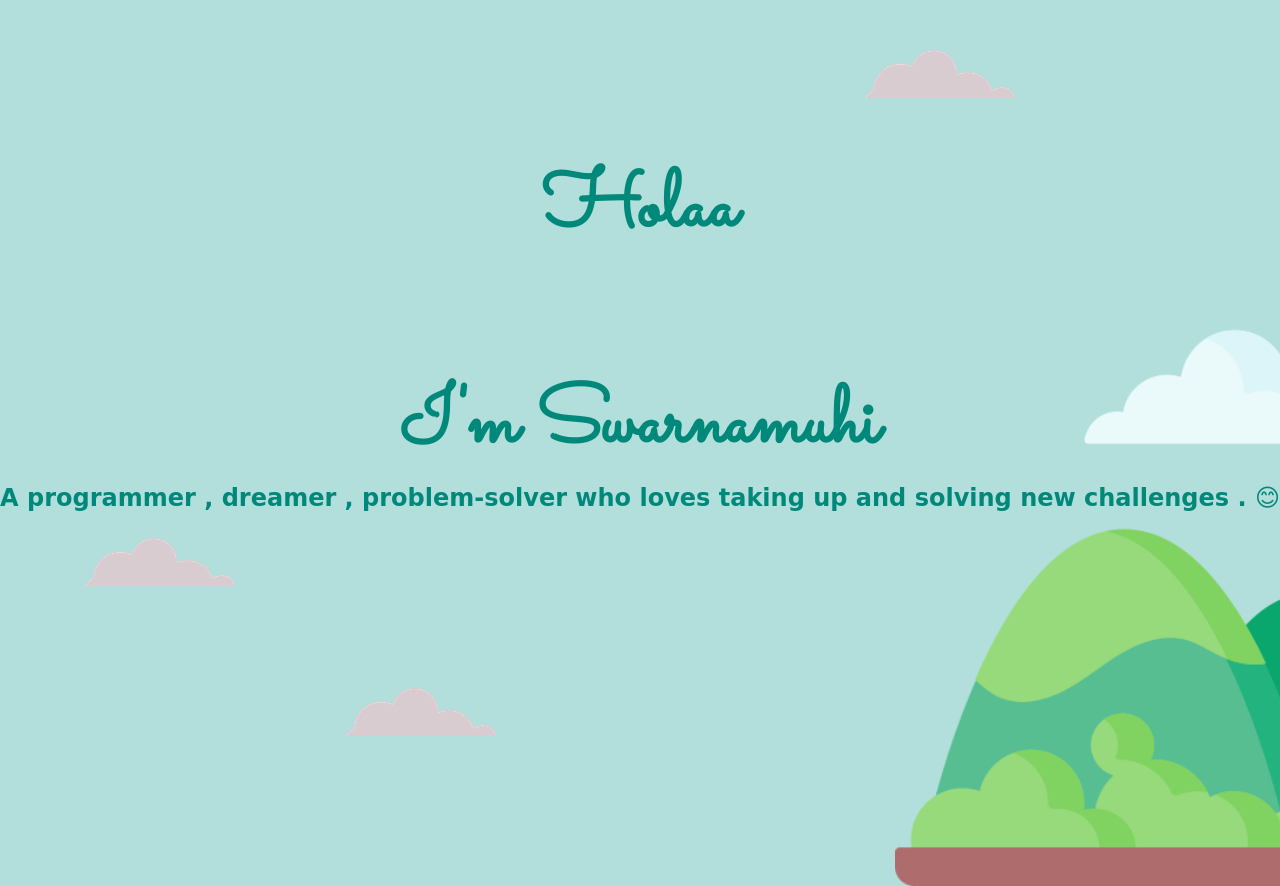
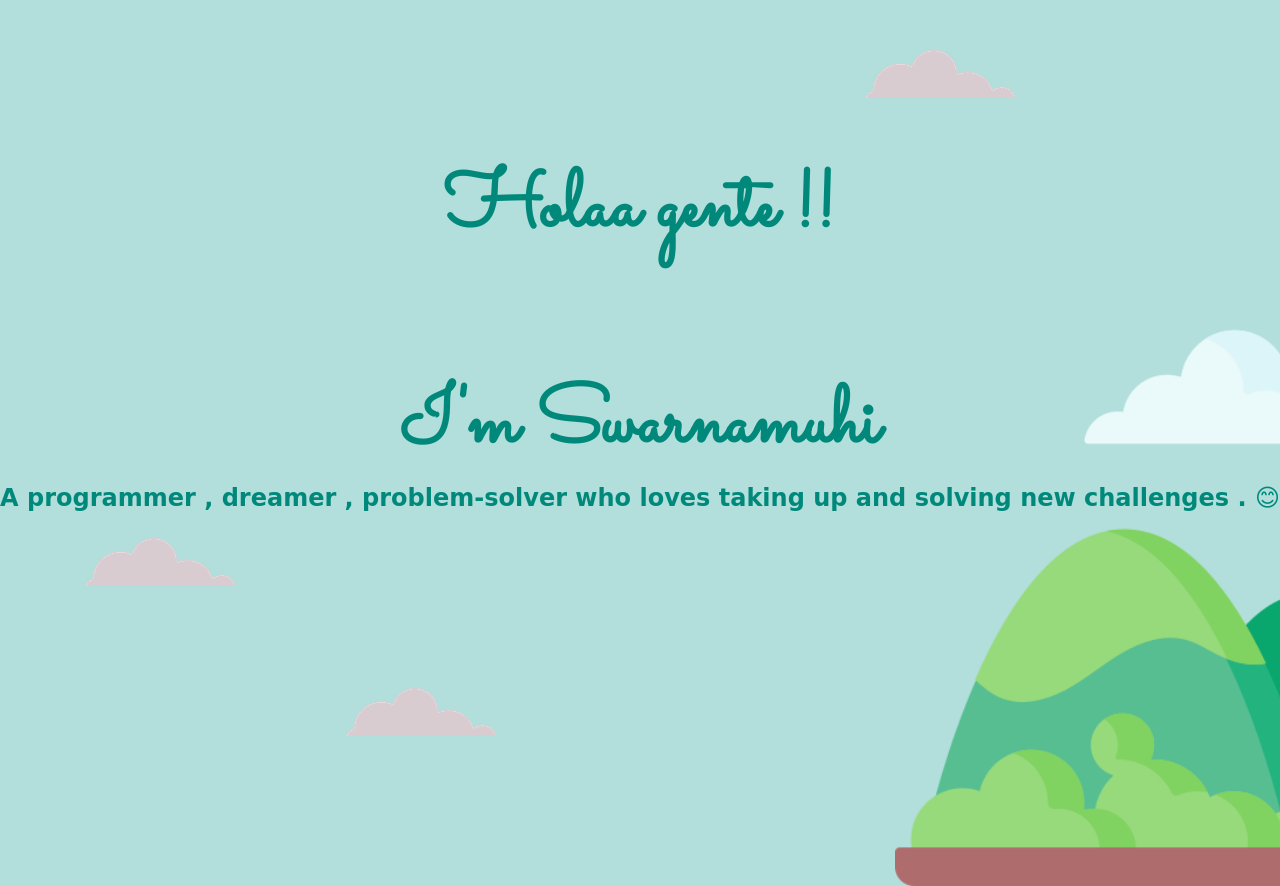
Before and after one commit to voldemort18/Website, a plain HTML site: page index.html in a window 1280 px wide. Shown: the top 886 px of the page. Drawn offline with Linux system fonts and the light colour scheme; a web font is replaced by a local one.

Commit message:
Update index.html

```diff
--- a/index.html
+++ b/index.html
@@ -12,7 +12,7 @@
 <body>
   <div class="top">
     <img class="cloud1" src="images\CSS - My Site Images\cloud.png" alt="cloud image">
-    <h1>Holaa </h1>
+    <h1>Holaa gente !! </h1>
     <h1>I'm Swarnamuhi</h1>
     <h3 class="lotus">A programmer , dreamer , problem-solver who loves taking up and solving new challenges . 😊</h3>
     <img class="cloud4" src="images\CSS - My Site Images\cloud.png" alt="cloud image">
```
